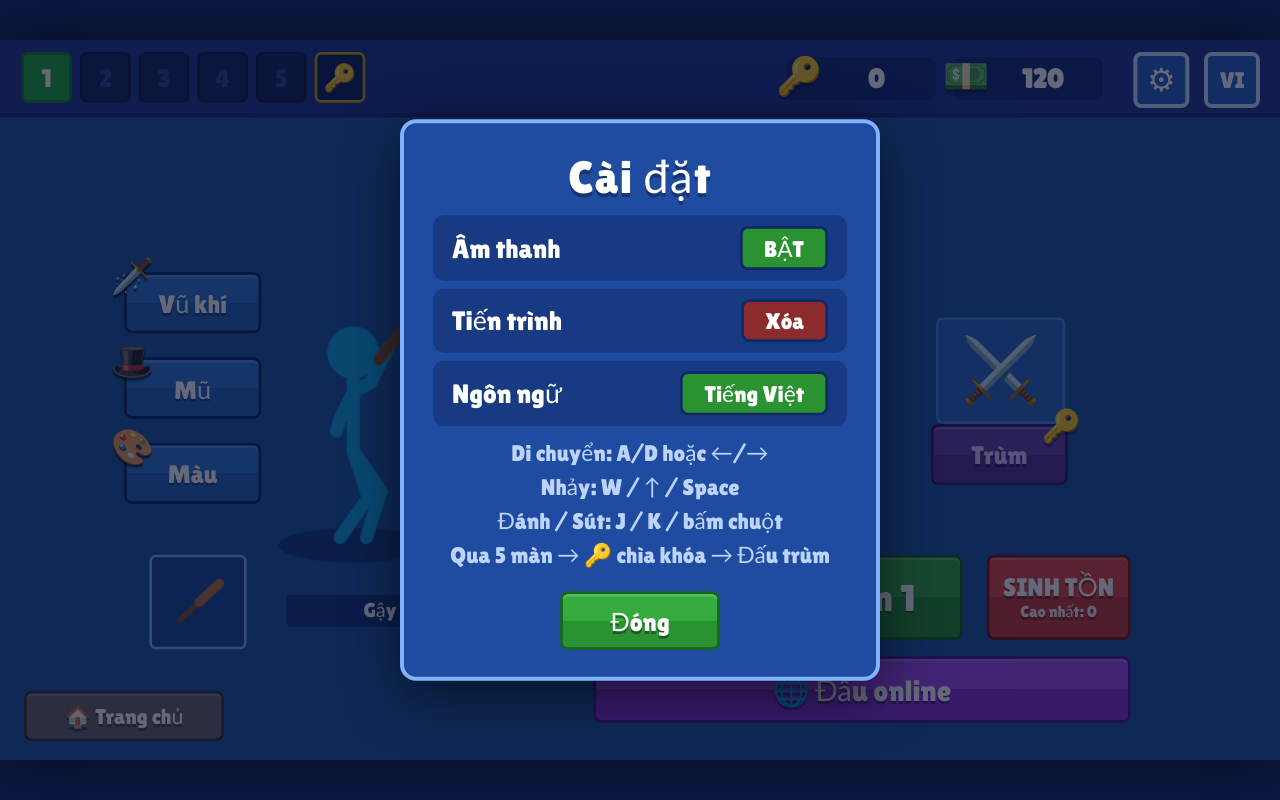
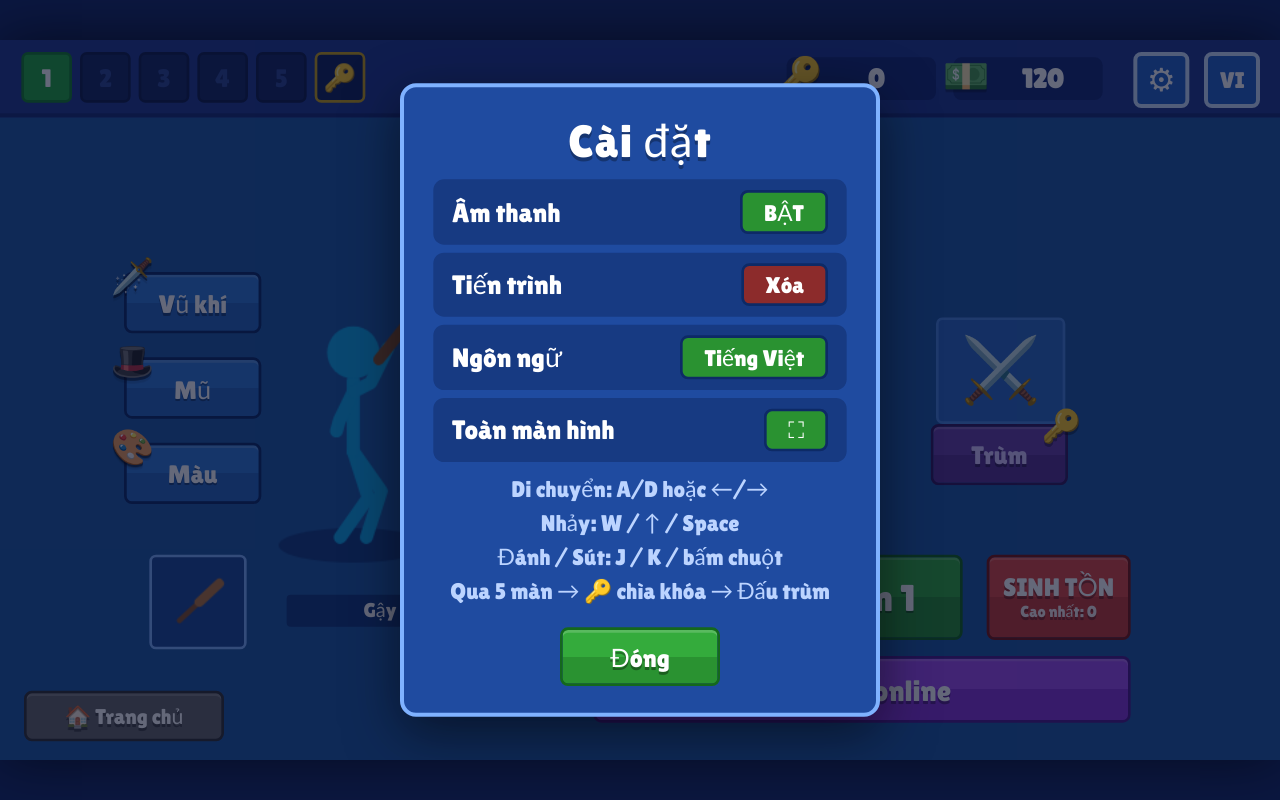
Before and after one commit to annaspy07-netizen/tic-tac-toe-ultimate, a website: page stickman-battle-2/index.html in a window 1280 px wide. Both pictures are taken after a click on the button "Cài đặt". Drawn offline with Linux system fonts and the light colour scheme.

Commit message:
Add files via upload

```diff
--- a/stickman-battle-2/game.js
+++ b/stickman-battle-2/game.js
@@ -17,7 +17,7 @@ const easeIn = t => t * t;
 const I18N = {
   en: {
     weapon: 'Weapon', skin: 'Skin', color: 'Color', boss: 'Boss', soccer: 'SOCCER', survival: 'SURVIVAL', free: 'Free',
-    lvlBtn: 'Level ', best: 'Best: ', settings: 'Settings', backMenu: 'Back to menu', language: 'Language', home: '🏠 Home', online: 'Online Duel', lobbyTitle: 'Online Duel', quick: '⚡ Quick match', createRoom: 'Create room', join: 'Join', codePh: 'CODE', connecting: 'Connecting…', connFail: 'Cannot reach the server', searching: 'Looking for an opponent…', shareCode: 'Share this code with a friend:', copyLink: 'Copy invite link', copied: 'Copied!', cancel: 'Cancel', errNotFound: 'Room not found', errFull: 'Room is full', opponent: 'RIVAL', round: 'ROUND ', ko: 'K.O.!', drawRound: 'DRAW', duelWin: 'You won the duel!', duelLose: 'You lost the duel', oppLeft: 'Rival left — you win!', lostConn: 'Connection lost', duelAgain: 'Rematch', waitRematch: 'Waiting…', leaveDuel: 'Leave the match? Your rival wins.', duelRule: '1v1 · first to win 2 rounds · uses your own weapon',
+    lvlBtn: 'Level ', best: 'Best: ', settings: 'Settings', backMenu: 'Back to menu', language: 'Language', home: '🏠 Home', fullscreen: 'Fullscreen', online: 'Online Duel', lobbyTitle: 'Online Duel', quick: '⚡ Quick match', createRoom: 'Create room', join: 'Join', codePh: 'CODE', connecting: 'Connecting…', connFail: 'Cannot reach the server', searching: 'Looking for an opponent…', shareCode: 'Share this code with a friend:', copyLink: 'Copy invite link', copied: 'Copied!', cancel: 'Cancel', errNotFound: 'Room not found', errFull: 'Room is full', opponent: 'RIVAL', round: 'ROUND ', ko: 'K.O.!', drawRound: 'DRAW', duelWin: 'You won the duel!', duelLose: 'You lost the duel', oppLeft: 'Rival left — you win!', lostConn: 'Connection lost', duelAgain: 'Rematch', waitRematch: 'Waiting…', leaveDuel: 'Leave the match? Your rival wins.', duelRule: '1v1 · first to win 2 rounds · uses your own weapon',
     needKey: 'You need a 🔑 key – clear 5 levels to earn one',
     gameOver: 'Game Over', waves: 'Waves: ', newBest: '🏆 New best!', menu: 'Menu', retry: 'Retry',
     keyPlus: '🔑 +1 Key', bossDefeated: 'Boss Defeated!', victory: 'Victory!', nobody: 'Nobody can stop you!',
@@ -37,7 +37,7 @@ const I18N = {
   },
   vi: {
     weapon: 'Vũ khí', skin: 'Mũ', color: 'Màu', boss: 'Trùm', soccer: 'BÓNG ĐÁ', survival: 'SINH TỒN', free: 'Miễn phí',
-    lvlBtn: 'Màn ', best: 'Cao nhất: ', settings: 'Cài đặt', backMenu: 'Về menu', language: 'Ngôn ngữ', home: '🏠 Trang chủ', online: 'Đấu online', lobbyTitle: 'Đấu online', quick: '⚡ Tìm trận nhanh', createRoom: 'Tạo phòng', join: 'Vào', codePh: 'MÃ', connecting: 'Đang kết nối…', connFail: 'Không kết nối được máy chủ', searching: 'Đang tìm đối thủ…', shareCode: 'Gửi mã này cho bạn bè:', copyLink: 'Sao chép liên kết mời', copied: 'Đã sao chép!', cancel: 'Hủy', errNotFound: 'Không tìm thấy phòng', errFull: 'Phòng đã đủ người', opponent: 'ĐỐI THỦ', round: 'VÒNG ', ko: 'HẠ GỤC!', drawRound: 'HÒA VÒNG NÀY', duelWin: 'Bạn thắng trận đấu!', duelLose: 'Bạn thua trận đấu', oppLeft: 'Đối thủ đã thoát — bạn thắng!', lostConn: 'Mất kết nối', duelAgain: 'Đấu lại', waitRematch: 'Đang chờ…', leaveDuel: 'Rời trận? Đối thủ sẽ thắng.', duelRule: 'Đấu tay đôi 1v1 · ai thắng 2 vòng trước thì thắng · dùng vũ khí của bạn',
+    lvlBtn: 'Màn ', best: 'Cao nhất: ', settings: 'Cài đặt', backMenu: 'Về menu', language: 'Ngôn ngữ', home: '🏠 Trang chủ', fullscreen: 'Toàn màn hình', online: 'Đấu online', lobbyTitle: 'Đấu online', quick: '⚡ Tìm trận nhanh', createRoom: 'Tạo phòng', join: 'Vào', codePh: 'MÃ', connecting: 'Đang kết nối…', connFail: 'Không kết nối được máy chủ', searching: 'Đang tìm đối thủ…', shareCode: 'Gửi mã này cho bạn bè:', copyLink: 'Sao chép liên kết mời', copied: 'Đã sao chép!', cancel: 'Hủy', errNotFound: 'Không tìm thấy phòng', errFull: 'Phòng đã đủ người', opponent: 'ĐỐI THỦ', round: 'VÒNG ', ko: 'HẠ GỤC!', drawRound: 'HÒA VÒNG NÀY', duelWin: 'Bạn thắng trận đấu!', duelLose: 'Bạn thua trận đấu', oppLeft: 'Đối thủ đã thoát — bạn thắng!', lostConn: 'Mất kết nối', duelAgain: 'Đấu lại', waitRematch: 'Đang chờ…', leaveDuel: 'Rời trận? Đối thủ sẽ thắng.', duelRule: 'Đấu tay đôi 1v1 · ai thắng 2 vòng trước thì thắng · dùng vũ khí của bạn',
     needKey: 'Bạn cần 🔑 chìa khóa – qua 5 màn để nhận một chiếc',
     gameOver: 'Thua rồi', waves: 'Số đợt: ', newBest: '🏆 Kỷ lục mới!', menu: 'Menu', retry: 'Chơi lại',
     keyPlus: '🔑 +1 Chìa khóa', bossDefeated: 'Hạ gục trùm!', victory: 'Chiến thắng!', nobody: 'Không ai cản nổi bạn!',
@@ -122,6 +122,7 @@ function tone(f, d, type = 'square', vol = 0.06, slide = 0) {
   if (!save.sound) return;
   try {
     AC = AC || new (window.AudioContext || window.webkitAudioContext)();
+    if (AC.state === 'suspended') AC.resume();
     const o = AC.createOscillator(), g = AC.createGain(), t = AC.currentTime;
     o.type = type; o.frequency.setValueAtTime(f, t);
     if (slide) o.frequency.exponentialRampToValueAtTime(Math.max(30, f + slide), t + d);
@@ -855,12 +856,47 @@ function frame(t) {
 const cv = $('#game'), ctx = cv.getContext('2d');
 const stage = $('#stage');
 
+const IS_TOUCH = (window.matchMedia && matchMedia('(pointer:coarse)').matches) || 'ontouchstart' in window || (navigator.maxTouchPoints || 0) > 0;
+const probe = document.createElement('div'); probe.id = 'fsProbe'; document.body.appendChild(probe);
+let rotated = false;
 function fit() {
-  const s = Math.min(innerWidth / W, innerHeight / H);
-  stage.style.transform = `translate(-50%,-50%) scale(${s})`;
+  const vv = window.visualViewport;
+  const vw = Math.round((vv && vv.width) || innerWidth), vh = Math.round((vv && vv.height) || innerHeight);
+  document.documentElement.style.height = document.body.style.height = vh + 'px';
+  document.documentElement.style.width = document.body.style.width = vw + 'px';
+  const cs = getComputedStyle(probe);
+  const it = parseFloat(cs.paddingTop) || 0, ir = parseFloat(cs.paddingRight) || 0, ib = parseFloat(cs.paddingBottom) || 0, il = parseFloat(cs.paddingLeft) || 0;
+  const aw = Math.max(50, vw - il - ir), ah = Math.max(50, vh - it - ib);
+  // a phone held upright: turn the whole stage 90° so the game fills the screen instead of a thin strip
+  rotated = IS_TOUCH && ah > aw * 1.1;
+  const s = rotated ? Math.min(ah / W, aw / H) : Math.min(aw / W, ah / H);
+  const cx = il + aw / 2, cy = it + ah / 2;
+  stage.style.transform = 'translate(' + (cx - W / 2) + 'px,' + (cy - H / 2) + 'px) ' + (rotated ? 'rotate(90deg) ' : '') + 'scale(' + s + ')';
+  document.body.classList.toggle('rotated', rotated);
 }
-addEventListener('resize', fit); fit();
-if (matchMedia('(pointer:coarse)').matches || 'ontouchstart' in window) document.body.classList.add('touch');
+addEventListener('resize', fit);
+addEventListener('orientationchange', () => { fit(); setTimeout(fit, 120); setTimeout(fit, 450); });
+addEventListener('pageshow', fit);
+if (window.visualViewport) visualViewport.addEventListener('resize', fit);
+['fullscreenchange', 'webkitfullscreenchange'].forEach(ev => document.addEventListener(ev, () => { fit(); setTimeout(fit, 200); }));
+fit();
+if (IS_TOUCH) document.body.classList.add('touch');
+const fsEl = () => document.fullscreenElement || document.webkitFullscreenElement;
+const fsCan = () => !!(document.documentElement.requestFullscreen || document.documentElement.webkitRequestFullscreen);
+function toggleFullscreen() {
+  try {
+    if (fsEl()) { (document.exitFullscreen || document.webkitExitFullscreen).call(document); return; }
+    const el = document.documentElement, req = el.requestFullscreen || el.webkitRequestFullscreen;
+    const p = req.call(el);
+    const lock = () => { try { if (screen.orientation && screen.orientation.lock) screen.orientation.lock('landscape').catch(() => {}); } catch (e) {} };
+    if (p && p.then) p.then(lock, () => {}); else lock();
+  } catch (e) {}
+}
+// iOS / Android only start audio after a touch: wake it on the first one
+function wakeAudio() { try { AC = AC || new (window.AudioContext || window.webkitAudioContext)(); if (AC.state === 'suspended') AC.resume(); } catch (e) {} }
+['pointerdown', 'touchend', 'keydown'].forEach(ev => addEventListener(ev, wakeAudio, { passive: true }));
+document.addEventListener('visibilitychange', () => { if (document.hidden) keys.left = keys.right = keys.jump = keys.atk = 0; });
+document.addEventListener('contextmenu', e => e.preventDefault());
 
 function showScreen(name) {
   $('#menu').classList.toggle('on', name === 'menu');
@@ -1015,6 +1051,11 @@ function openSettings() {
   const lg = document.createElement('button'); lg.className = 'tog'; lg.textContent = LANG === 'vi' ? 'Tiếng Việt' : 'English';
   lg.onclick = () => { setLang(LANG === 'vi' ? 'en' : 'vi'); openSettings(); };
   r3.appendChild(lg); body.appendChild(r3);
+  if (fsCan()) {
+    const r4 = document.createElement('div'); r4.className = 'row'; r4.innerHTML = '<span>' + T('fullscreen') + '</span>';
+    const fb = document.createElement('button'); fb.className = 'tog'; fb.textContent = '⛶'; fb.onclick = () => { toggleFullscreen(); closeModal(); };
+    r4.appendChild(fb); body.appendChild(r4);
+  }
   const help = document.createElement('div'); help.className = 'sub'; help.style.marginTop = '8px';
   help.innerHTML = T('help');
   body.appendChild(help);
@@ -1067,7 +1108,9 @@ function openLobby() { NET.lobbyOpen = true; NET.err = ''; renderLobby(); netOpe
 function closeLobby() { NET.lobbyOpen = false; netLeave(); closeModal(); }
 function copyInvite() {
   const link = location.origin + location.pathname + '?room=' + NET.code;
-  try { navigator.clipboard.writeText(link); } catch (e) {}
+  let ok = false;
+  try { if (navigator.clipboard && navigator.clipboard.writeText) { navigator.clipboard.writeText(link).catch(() => {}); ok = true; } } catch (e) {}
+  if (!ok) { try { const ta = document.createElement('textarea'); ta.value = link; ta.style.cssText = 'position:fixed;left:0;top:0;opacity:0;font-size:16px'; document.body.appendChild(ta); ta.focus(); ta.select(); ta.setSelectionRange(0, 99); document.execCommand('copy'); ta.remove(); } catch (e) {} }
   NET.copied = true; renderLobby();
   setTimeout(() => { NET.copied = false; if (NET.state === 'waiting') renderLobby(); }, 1600);
 }
@@ -1275,6 +1318,7 @@ addEventListener('keyup', e => { const k = KEYMAP[e.code]; if (k) keys[k] = 0; }
 addEventListener('blur', () => { keys.left = keys.right = keys.jump = keys.atk = 0; });
 stage.addEventListener('pointerdown', e => { if (G.mode !== 'menu' && !e.target.closest('button') && !$('#modal').classList.contains('on')) keys.atk = 1; });
 addEventListener('pointerup', () => { keys.atk = 0; });
+addEventListener('pointercancel', () => { keys.atk = 0; });
 document.querySelectorAll('#touch button').forEach(b => {
   const k = b.dataset.k;
   b.addEventListener('pointerdown', e => { e.preventDefault(); e.stopPropagation(); keys[k] = 1; });
--- a/stickman-battle-2/style.css
+++ b/stickman-battle-2/style.css
@@ -1,8 +1,9 @@
 *{box-sizing:border-box;margin:0;padding:0;-webkit-tap-highlight-color:transparent;-webkit-user-select:none;user-select:none}
-html,body{width:100%;height:100%;overflow:hidden;background:#0b1740;
+html,body{width:100%;height:100%;overflow:hidden;background:#0b1740;overscroll-behavior:none;-webkit-text-size-adjust:100%;text-size-adjust:100%;
   font-family:'Lilita One','Fredoka','Trebuchet MS','Arial Black',sans-serif;color:#fff;touch-action:none}
 
-#stage{position:absolute;left:50%;top:50%;width:960px;height:540px;transform-origin:center center;
+html,body{position:fixed;left:0;top:0}
+#stage{position:absolute;left:0;top:0;width:960px;height:540px;transform-origin:center center;
   background:#1f5aa3;overflow:hidden;box-shadow:0 0 40px rgba(0,0,0,.5)}
 #game{position:absolute;left:0;top:0;width:960px;height:540px;display:block}
 
@@ -96,7 +97,11 @@ html,body{width:100%;height:100%;overflow:hidden;background:#0b1740;
 /* ---------- touch pad ---------- */
 #touch{display:none}
 body.touch #hud.on #touch{display:block}
-#touch button{position:absolute;width:76px;height:76px;border-radius:50%;border:3px solid rgba(255,255,255,.7);
+#touch button{position:absolute;width:84px;height:84px;-webkit-touch-callout:none;touch-action:none;border-radius:50%;border:3px solid rgba(255,255,255,.7);
   background:rgba(20,50,120,.55);color:#fff;font-size:30px;font-family:inherit}
-#touch button.big{width:92px;height:92px;background:rgba(210,60,60,.6);font-size:38px}
+#touch button.big{width:100px;height:100px;background:rgba(210,60,60,.6);font-size:38px}
 #touch button:active{background:rgba(255,255,255,.35)}
+
+/* ---------- phones ---------- */
+#fsProbe{position:fixed;left:0;top:0;width:0;height:0;visibility:hidden;pointer-events:none;padding:env(safe-area-inset-top) env(safe-area-inset-right) env(safe-area-inset-bottom) env(safe-area-inset-left)}
+input{-webkit-appearance:none;appearance:none}
```
Also changed, not shown: stickman-battle-2/index.html (+7 -3 lines).
